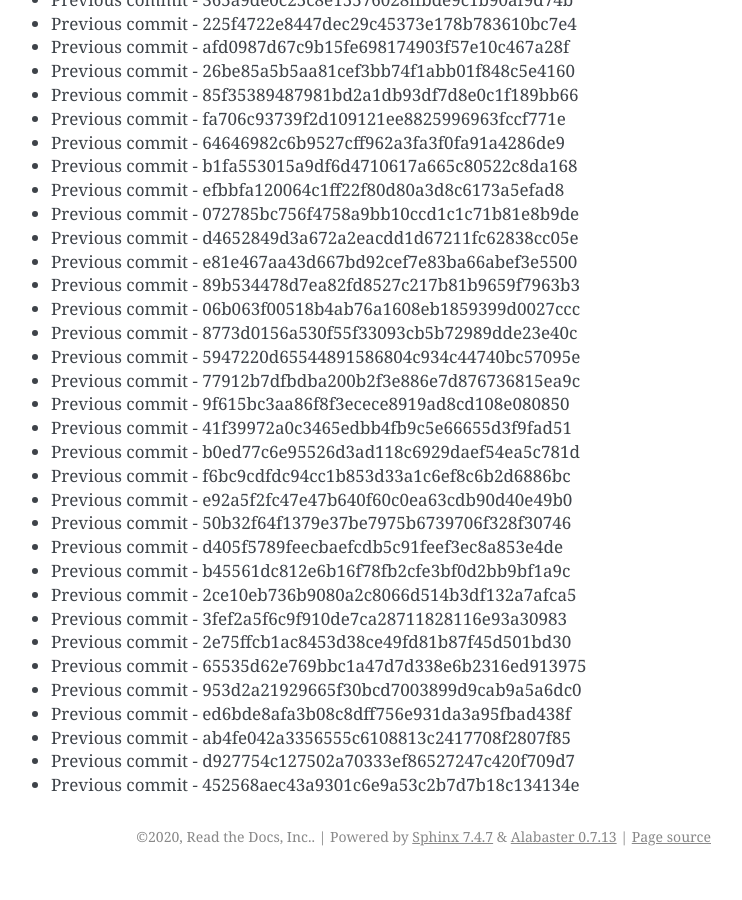
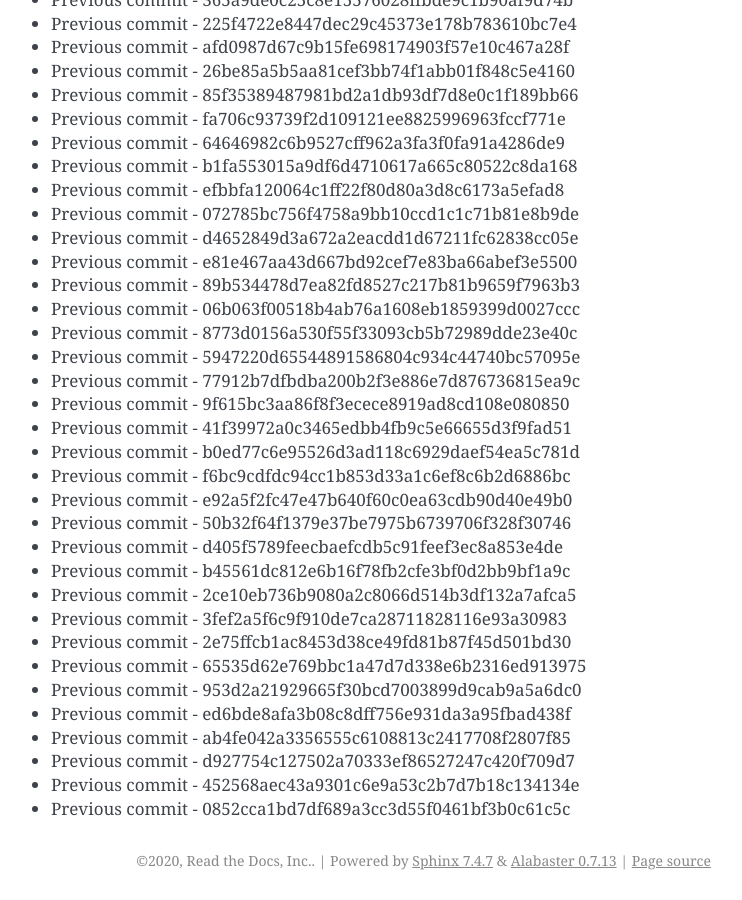
Before and after one commit to readthedocs/rtd-git-stresstest, a Sphinx documentation site: the page built from docs/updates.rst, in a window 1280 px wide and 900 px high, scrolled down 21478 px. Shown: the whole window, without its empty margins (399-1141 px from the left). Built offline with Sphinx 7.4.7, drawn with Linux system fonts in a browser that asks for light colours; before the commit the page ends 22354 px from its top, so only the background shows below that.

Commit message:
Generating commit from previous: 0852cca1bd7df689a3cc3d55f0461bf3b0c61c5c

```diff
--- a/docs/updates.rst
+++ b/docs/updates.rst
@@ -934,3 +934,4 @@ It can be tested for any performance characteristics.
 * Previous commit - ab4fe042a3356555c6108813c2417708f2807f85
 * Previous commit - d927754c127502a70333ef86527247c420f709d7
 * Previous commit - 452568aec43a9301c6e9a53c2b7d7b18c134134e
+* Previous commit - 0852cca1bd7df689a3cc3d55f0461bf3b0c61c5c
```
